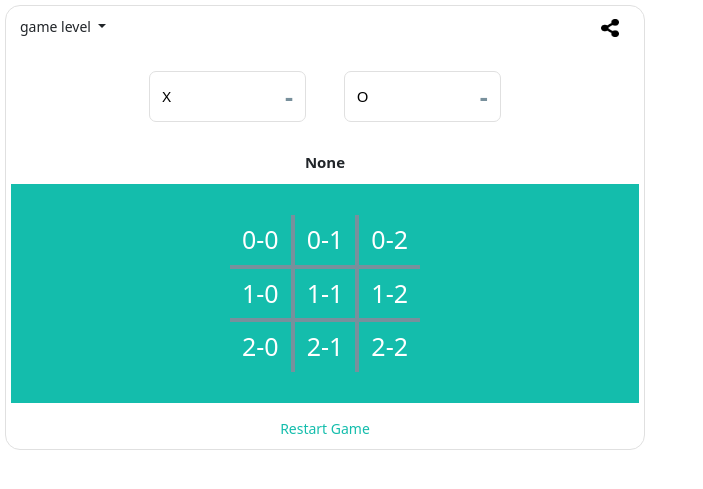
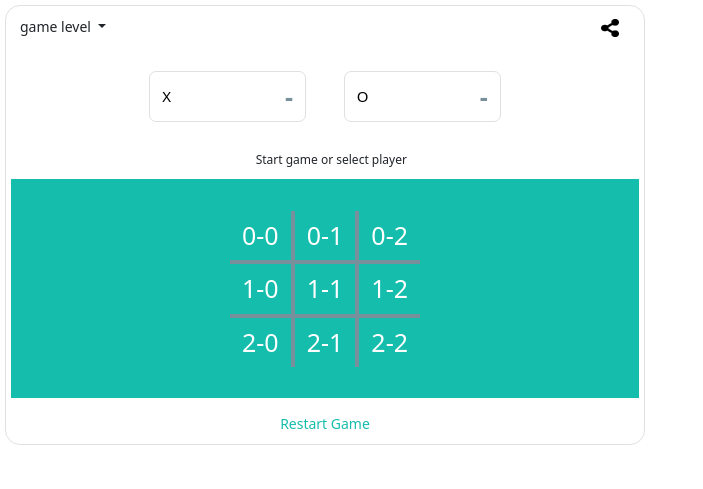
Before and after one commit to viktoriussuwandi/Tic-Tac-Toe-Python-Game-Development, a Flask app: page / in a window 1280 px wide. Shown: the top 489 px of the page, without its empty margins (0-703 px from the left). Run offline with Flask 2, Linux system fonts and the light colour scheme; some libraries are stand-ins or nearby versions.

Commit message:
update game_loop function

```diff
--- a/main.py
+++ b/main.py
@@ -26,9 +26,7 @@ def game_loop() :
 
   while game.game_start == True and game.game_over == False :
     if game.game_over == True : break
-    else :
-      game_loop()
-      return redirect(url_for('home', attr = ATTR))
+    else : redirect(url_for('home', attr = ATTR))
 
 # -------------------------------------------------------------------------------------------
 # Common Routes
--- a/templates/game-turn.html
+++ b/templates/game-turn.html
@@ -3,7 +3,6 @@
       <div class="player-turn">{{ attr['player_turn'] }}</div>
       <div class="text-turn">Turn</div>
     {% else %}
-      <div class="player-turn">{{ attr['player_turn'] }}</div>
-      <!-- <div class="text-turn">Start game or select player</div> -->
+      <div class="text-turn">Start game or select player</div>
     {% endif %}
   </div>
```
